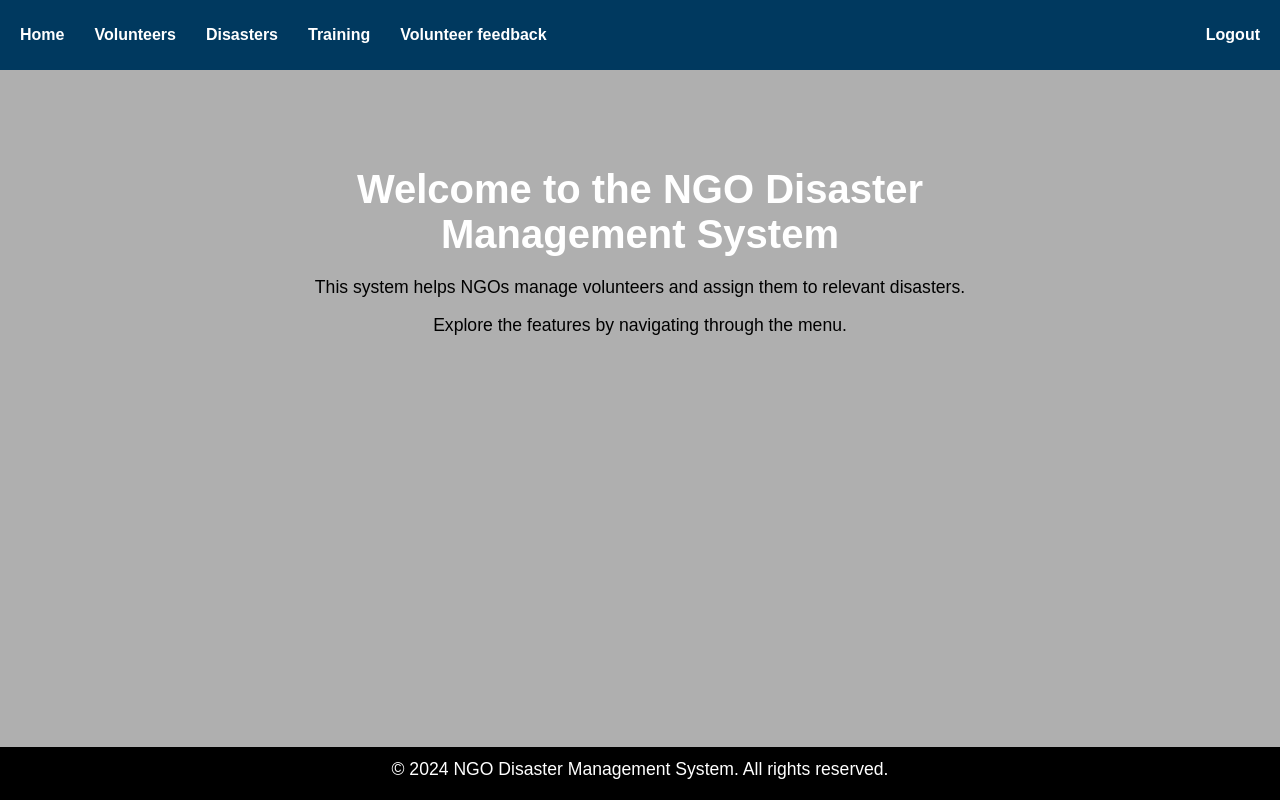
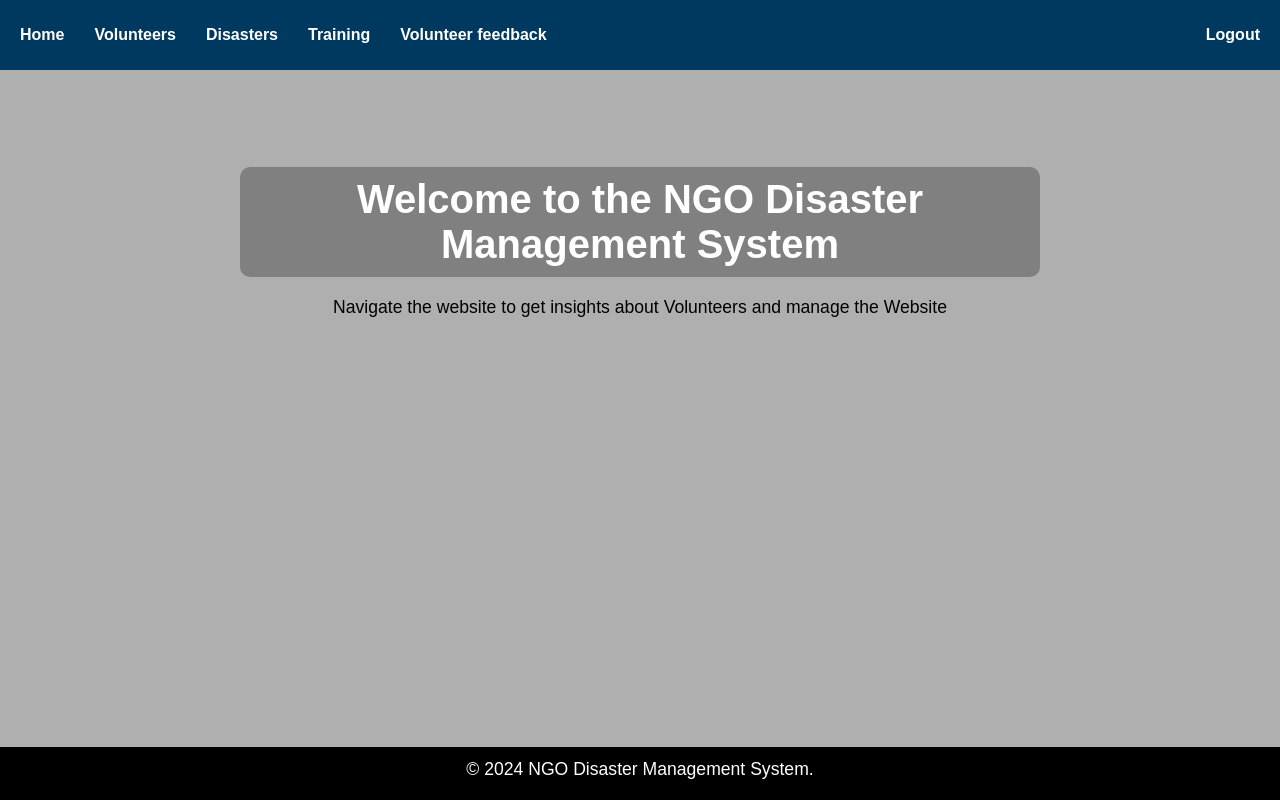
Before and after one commit to MasterOogway1466/Disaster-Management, a React (Create React App) app in the folder disaster-management-frontend/: page / in a window 1280 px wide. Built offline with nearby package versions, Linux system fonts and the light colour scheme; sample sign-in values are in the browser's storage.

Commit message:
Updated Footer

```diff
--- a/disaster-management-frontend/src/components/AdminLogin.js
+++ b/disaster-management-frontend/src/components/AdminLogin.js
@@ -56,7 +56,7 @@ const AdminLogin = () => {
     </div>
 
     <footer>
-        <p>© 2024 NGO Disaster Management System. All rights reserved.</p>
+        <p>© 2024 NGO Disaster Management System.</p>
     </footer>
 
     </div>
--- a/disaster-management-frontend/src/components/ApplyVolunteer.js
+++ b/disaster-management-frontend/src/components/ApplyVolunteer.js
@@ -91,7 +91,7 @@ const ApplyVolunteer = () => {
       </div>
 
       <footer>
-        <p>© 2024 NGO Disaster Management System. All rights reserved.</p>
+        <p>© 2024 NGO Disaster Management System.</p>
       </footer>
     </div>
   );
--- a/disaster-management-frontend/src/components/Disasters.js
+++ b/disaster-management-frontend/src/components/Disasters.js
@@ -86,7 +86,7 @@ const Disasters = () => {
         <th style={{ border: '1px solid #ddd', padding: '8px' }}>Location</th>
         <th style={{ border: '1px solid #ddd', padding: '8px' }}>Type</th>
         <th style={{ border: '1px solid #ddd', padding: '8px' }}>Severity</th>
-        {!isAdmin && <th style={{ border: '1px solid #ddd', padding: '8px' }}>Action</th>}
+        <th style={{ border: '1px solid #ddd', padding: '8px' }}>Action</th>
       </tr>
     </thead>
   )}
@@ -101,6 +101,11 @@ const Disasters = () => {
             {!isAdmin && (
               <td style={{ border: '1px solid #ddd', padding: '8px' }}>
                 <button onClick={() => handleApply(disaster.Disaster_ID)}>Apply to Volunteer</button>
+              </td>
+            )}
+            {isAdmin && (
+              <td style={{ border: '1px solid #ddd', padding: '8px' }}>
+                <button style={{ backgroundColor:"rgb(208, 65, 65)" }} onClick={() => handleApply(disaster.Disaster_ID)}>Delete</button>
               </td>
             )}
           </tr>
@@ -119,7 +124,7 @@ const Disasters = () => {
       {localStorage.getItem('adminToken') && <DisasterAdd />}
     </div>
     <footer>
-        <p>© 2024 NGO Disaster Management System. All rights reserved.</p>
+        <p>© 2024 NGO Disaster Management System.</p>
       </footer>
     </div>
   );
--- a/disaster-management-frontend/src/components/Home.js
+++ b/disaster-management-frontend/src/components/Home.js
@@ -24,13 +24,22 @@ const Home = () => {
       </header>
 
       <div className="home-container">
-        <h1>Welcome to the NGO Disaster Management System</h1>
-        <p>This system helps NGOs manage volunteers and assign them to relevant disasters.</p>
-        <p>Explore the features by navigating through the menu.</p>
+        <h1 style={{backgroundColor: "grey", borderRadius: "10px", padding: "10px"}}>Welcome to the NGO Disaster Management System</h1>
+        {!isAdmin && (
+          <div>
+          <p>This system helps NGOs manage volunteers and assign them to relevant disasters.</p>
+          <p>Explore the features by navigating through the menu.</p>
+          </div>
+        )}
+        {isAdmin && (
+          <div>
+          <p>Navigate the website to get insights about Volunteers and manage the Website</p>
+          </div>
+        )}
       </div>
 
       <footer>
-        <p>© 2024 NGO Disaster Management System. All rights reserved.</p>
+        <p>© 2024 NGO Disaster Management System. </p>
       </footer>
     </div>
   );
--- a/disaster-management-frontend/src/components/Login.js
+++ b/disaster-management-frontend/src/components/Login.js
@@ -65,7 +65,7 @@ const Login = () => {
     </div>
 
     <footer>
-        <p>© 2024 NGO Disaster Management System. All rights reserved.</p>
+        <p>© 2024 NGO Disaster Management System.</p>
     </footer>
 
     </div>
--- a/disaster-management-frontend/src/components/Profile.js
+++ b/disaster-management-frontend/src/components/Profile.js
@@ -138,7 +138,7 @@ const Profile = () => {
       </div>
 
     <footer>
-        <p>© 2024 NGO Disaster Management System. All rights reserved.</p>
+        <p>© 2024 NGO Disaster Management System.</p>
     </footer>
 
     </div>
--- a/disaster-management-frontend/src/components/Register.js
+++ b/disaster-management-frontend/src/components/Register.js
@@ -132,7 +132,7 @@ const Register = () => {
     </div>
 
     <footer>
-        <p>© 2024 NGO Disaster Management System. All rights reserved.</p>
+        <p>© 2024 NGO Disaster Management System.</p>
     </footer>
     </div>
   );
--- a/disaster-management-frontend/src/components/Training.js
+++ b/disaster-management-frontend/src/components/Training.js
@@ -212,7 +212,7 @@ const Training = () => {
 
       </div>
       <footer>
-        <p>© 2024 NGO Disaster Management System. All rights reserved.</p>
+        <p>© 2024 NGO Disaster Management System.</p>
       </footer>
     </div>
   );
--- a/disaster-management-frontend/src/components/VolunteerFeedback.js
+++ b/disaster-management-frontend/src/components/VolunteerFeedback.js
@@ -110,7 +110,7 @@ const VolunteerFeedback = () => {
     </div>
 
     <footer>
-        <p>© 2024 NGO Disaster Management System. All rights reserved.</p>
+        <p>© 2024 NGO Disaster Management System.</p>
     </footer>
 
     </div>
--- a/disaster-management-frontend/src/components/Volunteers.js
+++ b/disaster-management-frontend/src/components/Volunteers.js
@@ -99,7 +99,7 @@ const Volunteers = () => {
 </center>
       </div>
       <footer>
-        <p>© 2024 NGO Disaster Management System. All rights reserved.</p>
+        <p>© 2024 NGO Disaster Management System.</p>
       </footer>
     </div>
   );
```
